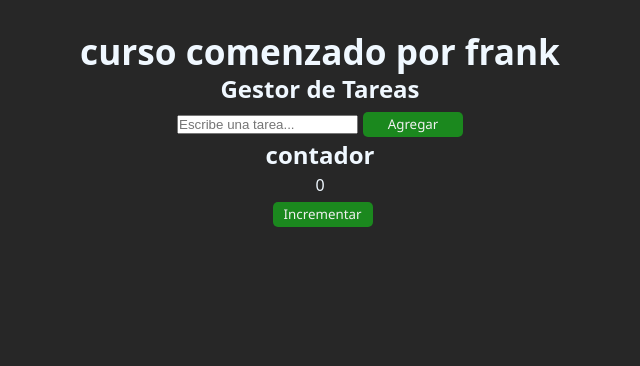
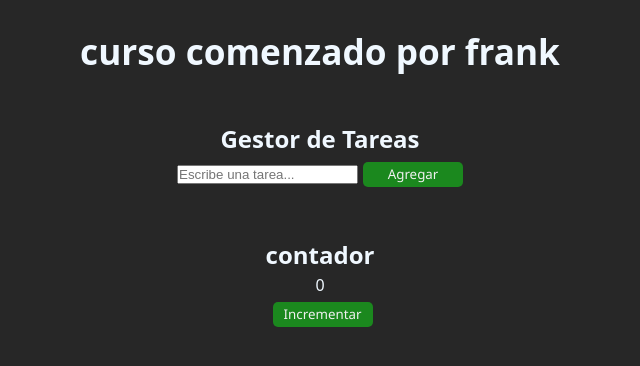
Before and after one commit to franciscojcc007/react_curso, a React (Vite) app in the folder MAGIA-REACT/: page / in a window 1280 px wide. Shown: the top 366 px of the page, without its empty margins (320-960 px from the left). Built offline with nearby package versions, Linux system fonts and the light colour scheme.

Commit message:
se añade margen superior al elemento section para mejorar el espaciado en la interfaz

```diff
--- a/MAGIA-REACT/src/style/style.css
+++ b/MAGIA-REACT/src/style/style.css
@@ -19,3 +19,7 @@
   text-align: center;
   color: aliceblue;
 }
+
+section{
+  margin-top: 50px;
+}
```
